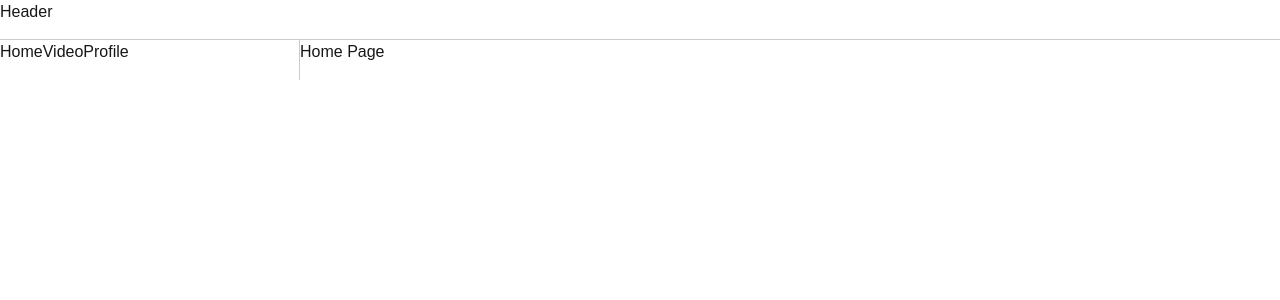
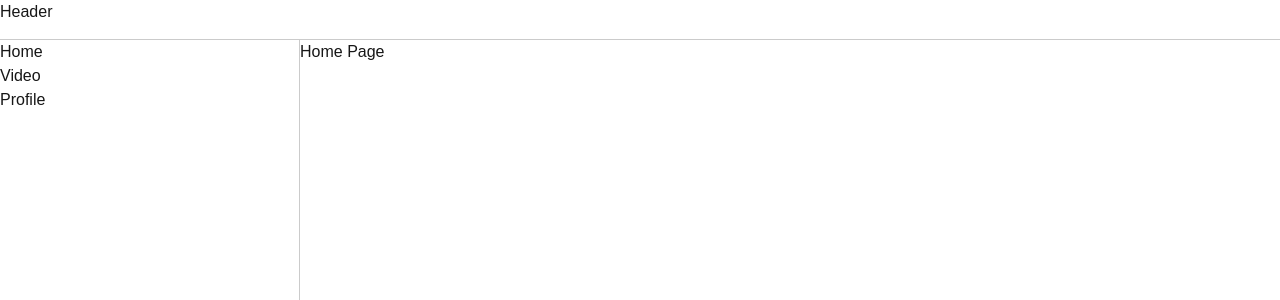
Before and after one commit to palinavasilevich/youtube-clone, a Next.js app: page / in a window 1280 px wide. Shown: the top 300 px of the page. Built offline with nearby package versions, Linux system fonts and the light colour scheme.

Commit message:
feat(not-found-page): implement NotFoundPage component

```diff
--- /dev/null
+++ b/src/app/not-found.tsx
@@ -0,0 +1,5 @@
+import { NotFoundPage } from "@/screen/NotFoundPage";
+
+export default function NotFound() {
+  return <NotFoundPage />;
+}
--- /dev/null
+++ b/src/screen/NotFoundPage/NotFoundPage.module.css
@@ -0,0 +1,6 @@
+.notFoundPage {
+  display: flex;
+  flex-direction: column;
+  justify-content: center;
+  align-items: center;
+}
--- /dev/null
+++ b/src/screen/NotFoundPage/NotFoundPage.tsx
@@ -0,0 +1,14 @@
+import Link from "next/link";
+import cls from "./NotFoundPage.module.css";
+
+import NotFoundImage from "./notFound.png";
+import Image from "next/image";
+
+export const NotFoundPage = () => {
+  return (
+    <div className={cls.notFoundPage}>
+      <Image width={500} src={NotFoundImage} alt="Page not found" />
+      <Link href="/">Return Home</Link>
+    </div>
+  );
+};
--- /dev/null
+++ b/src/screen/NotFoundPage/index.ts
@@ -0,0 +1 @@
+export * from "./NotFoundPage";
--- a/src/widgets/MainLayout/ui/Header/Header.module.css
+++ b/src/widgets/MainLayout/ui/Header/Header.module.css
@@ -1,4 +1,4 @@
 .header {
-  height: 40px;
+  height: 100%;
   border-bottom: 0.5px solid #cbcbcb;
 }
--- a/src/widgets/MainLayout/ui/MainLayout/MainLayout.module.css
+++ b/src/widgets/MainLayout/ui/MainLayout/MainLayout.module.css
@@ -1,7 +1,8 @@
 .container {
+  height: 100dvh;
   display: grid;
   grid-template-columns: 300px auto;
-  grid-template-rows: repeat(2, 1fr);
+  grid-template-rows: 40px auto;
 
   > :first-child {
     grid-column: span 2 / span 2;
--- a/src/widgets/MainLayout/ui/Sidebar/Sidebar.module.css
+++ b/src/widgets/MainLayout/ui/Sidebar/Sidebar.module.css
@@ -1,3 +1,8 @@
 .sidebar {
   border-right: 0.5px solid #cbcbcb;
 }
+
+.nav {
+  display: flex;
+  flex-direction: column;
+}
--- a/src/widgets/MainLayout/ui/Sidebar/Sidebar.tsx
+++ b/src/widgets/MainLayout/ui/Sidebar/Sidebar.tsx
@@ -3,7 +3,7 @@ import cls from "./Sidebar.module.css";
 export function Sidebar() {
   return (
     <aside className={cls.sidebar}>
-      <nav>
+      <nav className={cls.nav}>
         <a href="#">Home</a>
         <a href="#">Video</a>
         <a href="#">Profile</a>
```
Also changed, not shown: src/screen/NotFoundPage/notFound.png (added).
